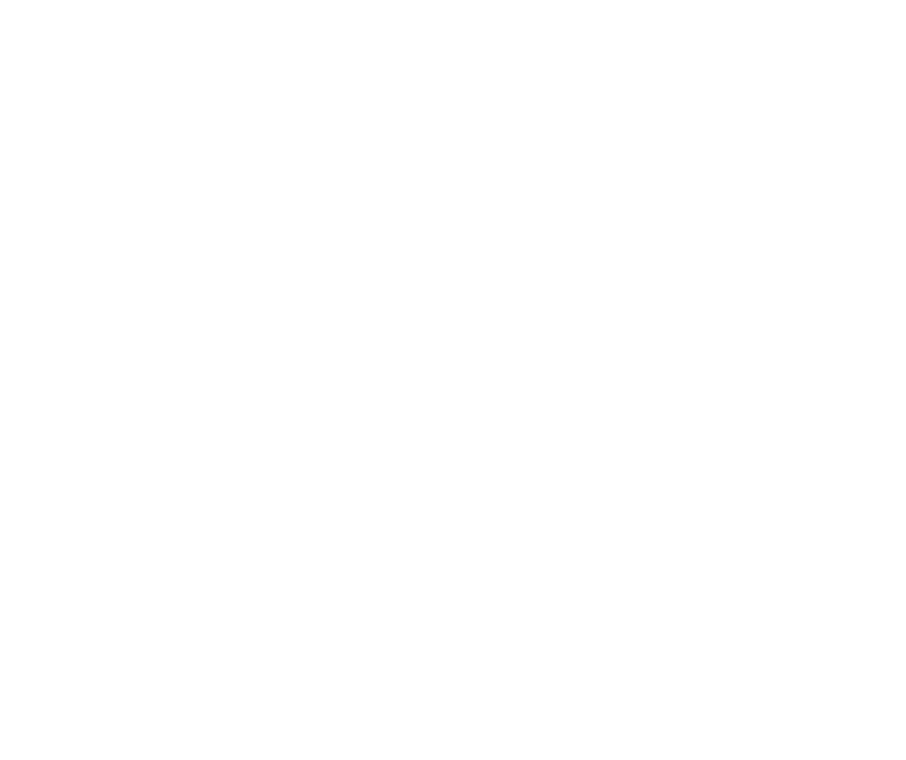
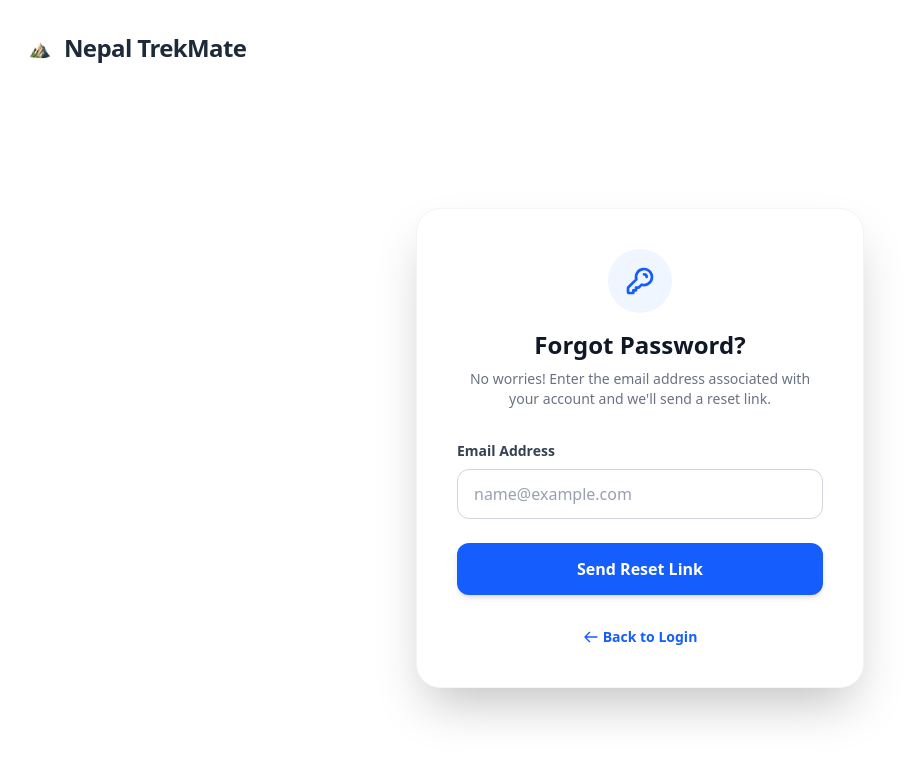
Before and after one commit to salina12305/NepalTrekMate, a React (Vite) app in the folder frontend/: page /forgotpassword in a window 1280 px wide. Before the commit this address had no page. Shown: the top 760 px of the page, without its empty margins (0-906 px from the left). Built offline with nearby package versions, Linux system fonts and the light colour scheme.

Commit message:
Added forgot password frontend

```diff
--- a/frontend/src/App.jsx
+++ b/frontend/src/App.jsx
@@ -1,6 +1,7 @@
 
 import { BrowserRouter as Router, Routes, Route } from 'react-router-dom';
 import Home from './pages/Home';
+import ForgotPassword from './pages/ForgotPassword';
 
 
 function App(){
@@ -8,7 +9,7 @@
     <Router>
       <Routes>
         <Route path="/" element={<Home/>}/>
-
+      <Route path="/forgotpassword" element={<ForgotPassword/>}/>
       </Routes>
     </Router>
   )
--- /dev/null
+++ b/frontend/src/pages/ForgotPassword.jsx
@@ -0,0 +1,92 @@
+import React, { useState } from "react";
+import { Link } from 'react-router-dom';
+
+export default function ForgotPassword() {
+  const [email, setEmail] = useState("");
+
+  const handleSubmit = (e) => {
+    e.preventDefault();
+    console.log("Reset link sent to:", email);
+
+  };
+
+  return (
+    <div className="min-h-screen w-full bg-white flex flex-col font-sans">
+
+      <nav className="w-full flex items-center p-6">
+        <div className="flex items-center gap-2">
+          <img src="/logo.png"
+            alt="Logo"
+            className="h-12 w-auto"
+          />
+          <span className="text-2xl font-bold text-gray-800 tracking-tight">
+            Nepal TrekMate
+          </span>
+        </div>
+      </nav>
+
+      <div className="flex-grow flex items-center justify-center p-6">
+        <div className="w-full max-w-md bg-white border border-gray-100 shadow-2xl rounded-3xl p-10">
+
+          <div className="text-center mb-8">
+            <div className="bg-blue-50 w-16 h-16 rounded-full flex items-center justify-center mx-auto mb-4">
+              <svg
+                className="w-8 h-8 text-blue-600"
+                fill="none"
+                stroke="currentColor"
+                viewBox="0 0 24 24"
+              >
+                <path
+                  strokeLinecap="round"
+                  strokeLinejoin="round"
+                  strokeWidth="2"
+                  d="M15 7a2 2 0 012 2m4 0a6 6 0 01-7.743 5.743L11 17H9v2H7v2H4a1 1 0 01-1-1v-2.586a1 1 0 01.293-.707l5.964-5.964A6 6 0 1121 9z"
+                />
+              </svg>
+            </div>
+            <h2 className="text-2xl font-extrabold text-gray-900">Forgot Password?</h2>
+            <p className="text-gray-500 mt-2 text-sm">
+              No worries! Enter the email address associated with your account and we'll send a reset link.
+            </p>
+          </div>
+
+          <form onSubmit={handleSubmit} className="space-y-6">
+            <div>
+              <label className="block text-sm font-semibold text-gray-700 mb-2">
+                Email Address
+              </label>
+              <input
+                type="email"
+                required
+                value={email}
+                onChange={(e) => setEmail(e.target.value)}
+                placeholder="name@example.com"
+                className="w-full px-4 py-3 rounded-xl border border-gray-300 focus:ring-2 focus:ring-blue-500 outline-none transition-all placeholder:text-gray-400"
+              />
+            </div>
+
+            <button
+              type="submit"
+              className="w-full bg-blue-600 text-white py-3.5 rounded-xl font-bold hover:bg-blue-700 transition-all shadow-md active:scale-[0.98] focus:ring-4 focus:ring-blue-200"
+            >
+              Send Reset Link
+            </button>
+          </form>
+
+          <div className="mt-8 text-center">
+
+            <Link
+              to="/login"
+              className="text-sm font-bold text-blue-600 hover:text-blue-800 transition flex items-center justify-center gap-1"
+            >
+              <svg className="w-4 h-4" fill="none" stroke="currentColor" viewBox="0 0 24 24">
+                <path strokeLinecap="round" strokeLinejoin="round" strokeWidth="2" d="M10 19l-7-7m0 0l7-7m-7 7h18" />
+              </svg>
+              Back to Login
+            </Link>
+          </div>
+        </div>
+      </div>
+    </div>
+  );
+}
```
